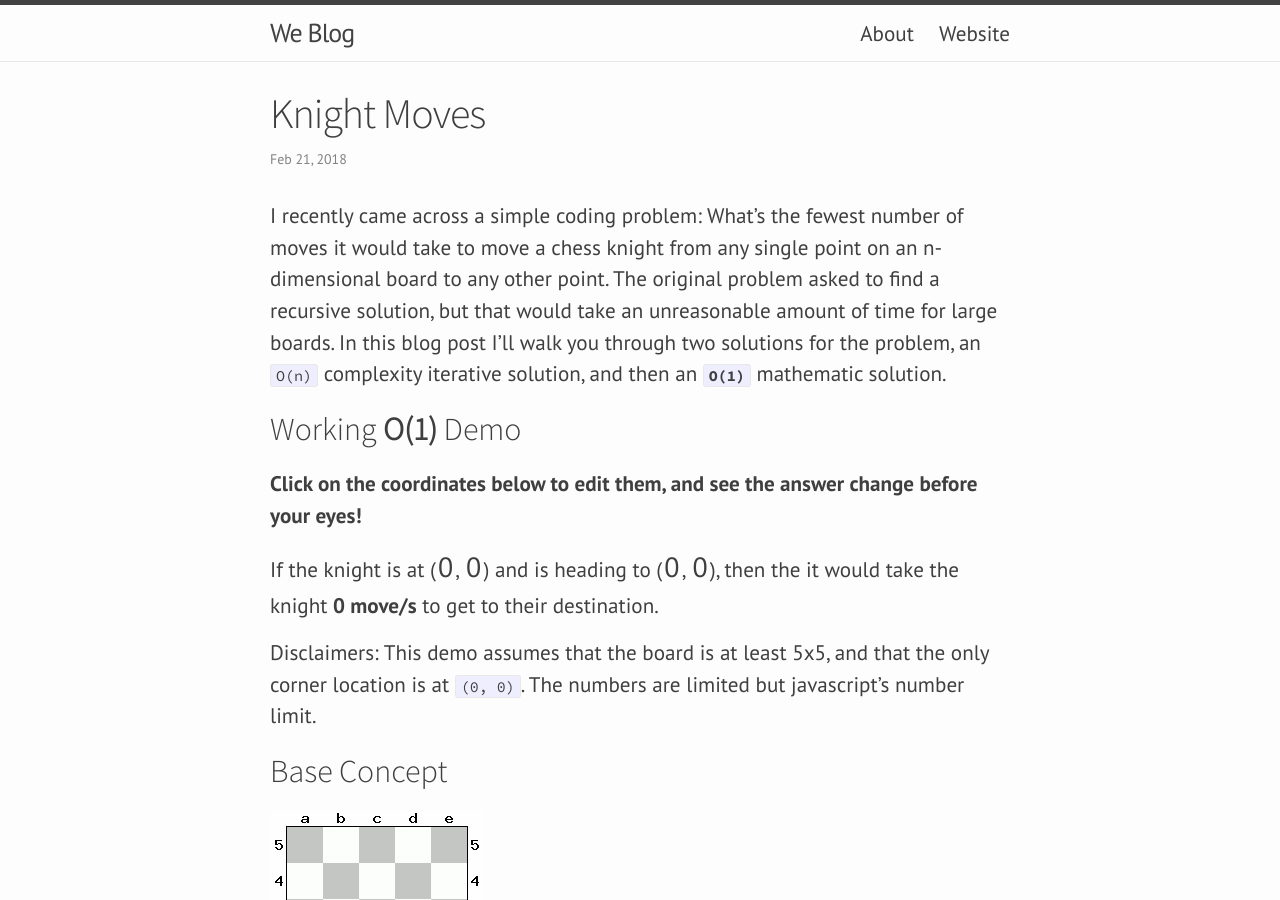
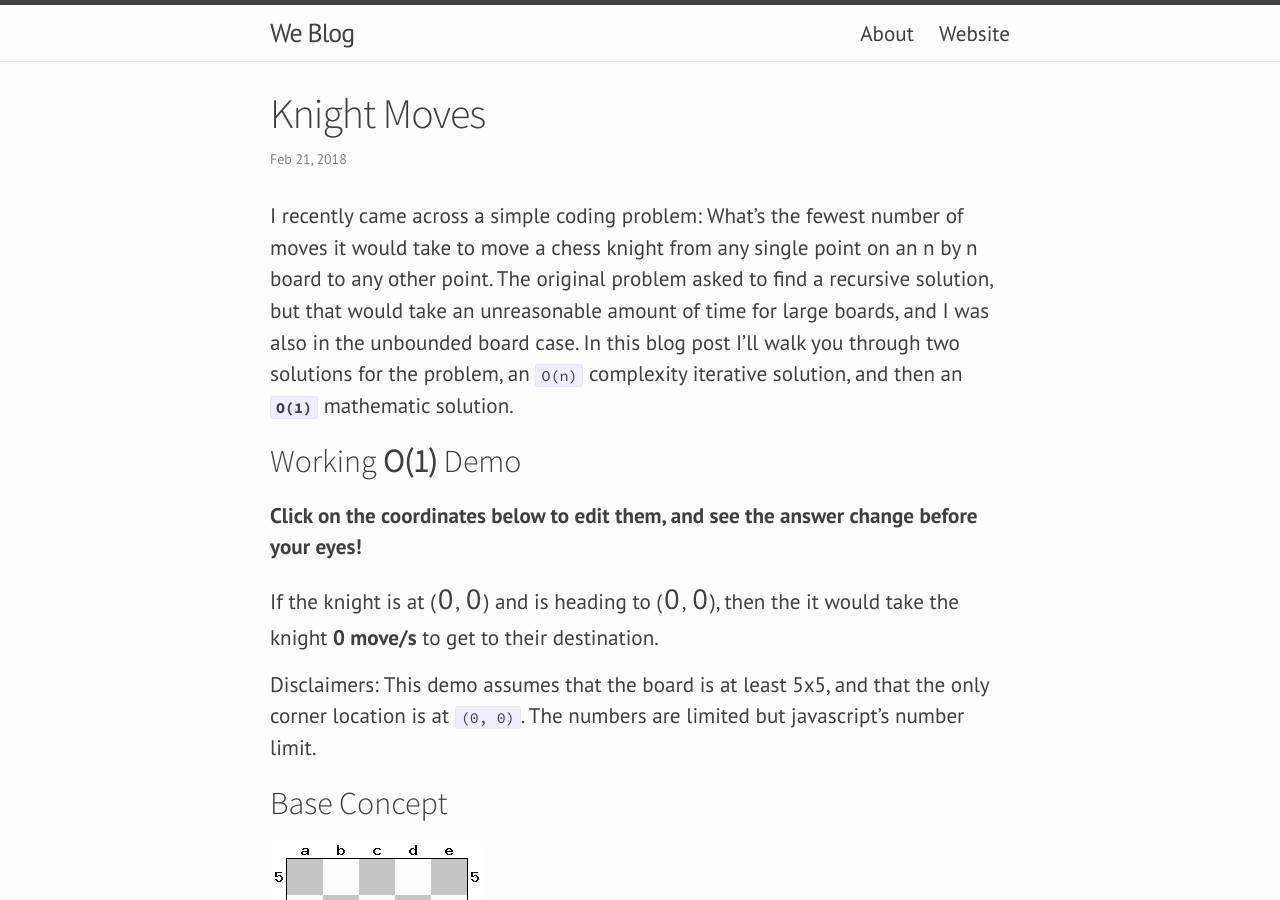
Before and after one commit to The-Ofek-Foundation/blog, a Jekyll site: the page built from _posts/2018-02-21-knight-moves.markdown, in a window 1280 px wide and 900 px high. Built offline with Jekyll 4.4.1, drawn with Linux system fonts in a browser that asks for light colours; formulas are drawn with MathJax 3; comment, search, counter and statistics services are not loaded.

Commit message:
Fix mistake, it's not n-dimensions, although that is interesting...

```diff
--- a/_posts/2018-02-21-knight-moves.markdown
+++ b/_posts/2018-02-21-knight-moves.markdown
@@ -8,7 +8,7 @@ custom-script: true
 mathjax: true
 ---
 
-I recently came across a simple coding problem: What's the fewest number of moves it would take to move a chess knight from any single point on an n-dimensional board to any other point. The original problem asked to find a recursive solution, but that would take an unreasonable amount of time for large boards. In this blog post I'll walk you through two solutions for the problem, an ``O(n)`` complexity iterative solution, and then an **``O(1)``** mathematic solution.
+I recently came across a simple coding problem: What's the fewest number of moves it would take to move a chess knight from any single point on an n by n board to any other point. The original problem asked to find a recursive solution, but that would take an unreasonable amount of time for large boards, and I was also in the unbounded board case. In this blog post I'll walk you through two solutions for the problem, an ``O(n)`` complexity iterative solution, and then an **``O(1)``** mathematic solution.
 
 ## Working **O(1)** Demo
 
```
